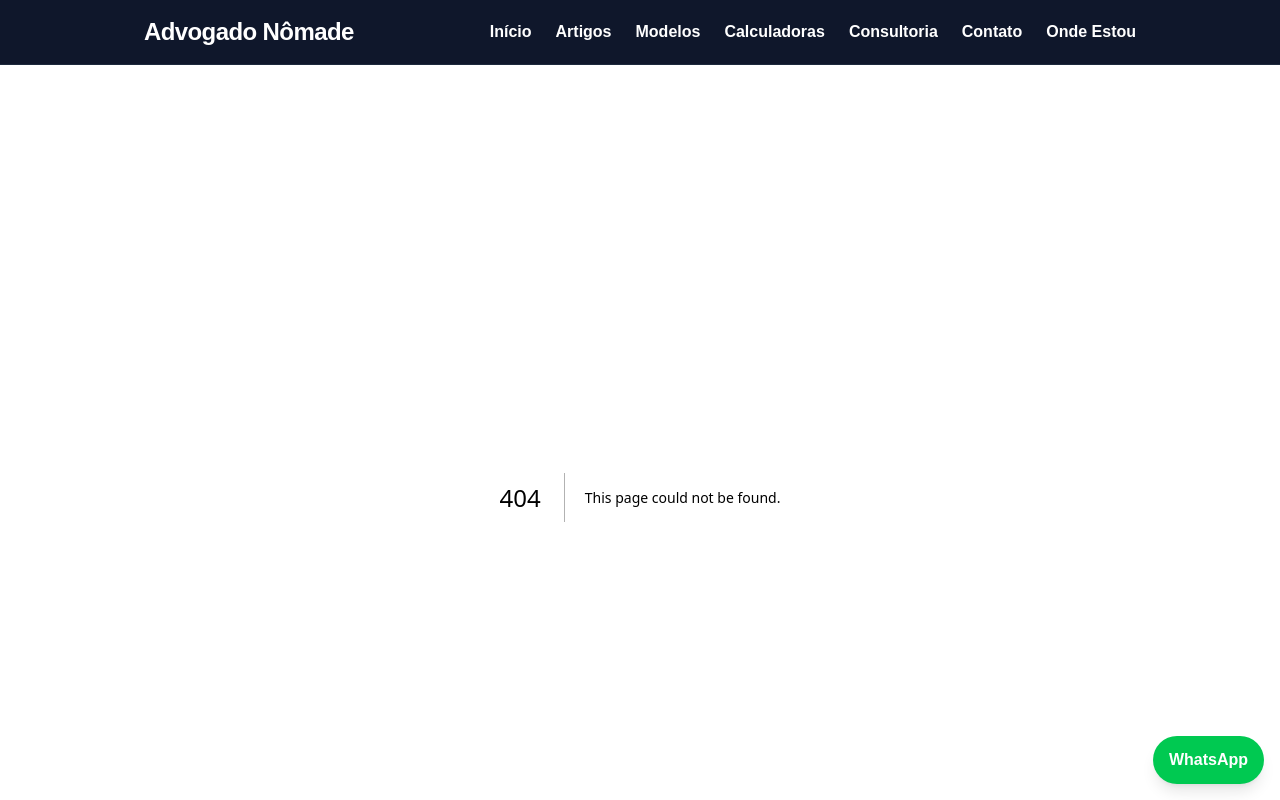
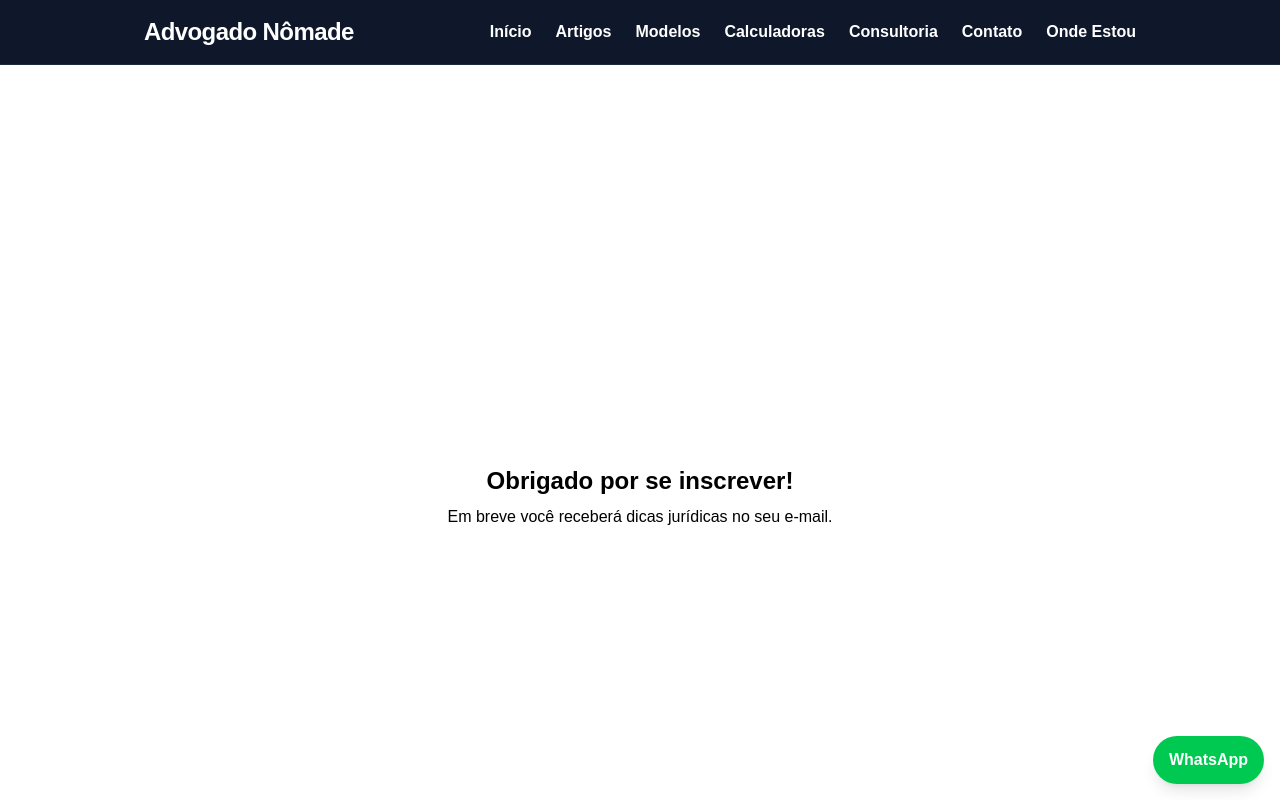
Before and after one commit to mestrereginaldo-site/advogadonomade1, a Next.js app: page /obrigado in a window 1280 px wide. Before the commit this address had no page. Shown: the top 800 px of the page. Built offline with nearby package versions, Linux system fonts and the light colour scheme.

Commit message:
Create page.tsx

```diff
--- /dev/null
+++ b/app/obrigado/page.tsx
@@ -0,0 +1,10 @@
+export default function Obrigado() {
+  return (
+    <main className="min-h-screen bg-white text-black flex items-center justify-center">
+      <div className="text-center">
+        <h1 className="text-2xl font-bold mb-2">Obrigado por se inscrever!</h1>
+        <p>Em breve você receberá dicas jurídicas no seu e-mail.</p>
+      </div>
+    </main>
+  );
+}
```
